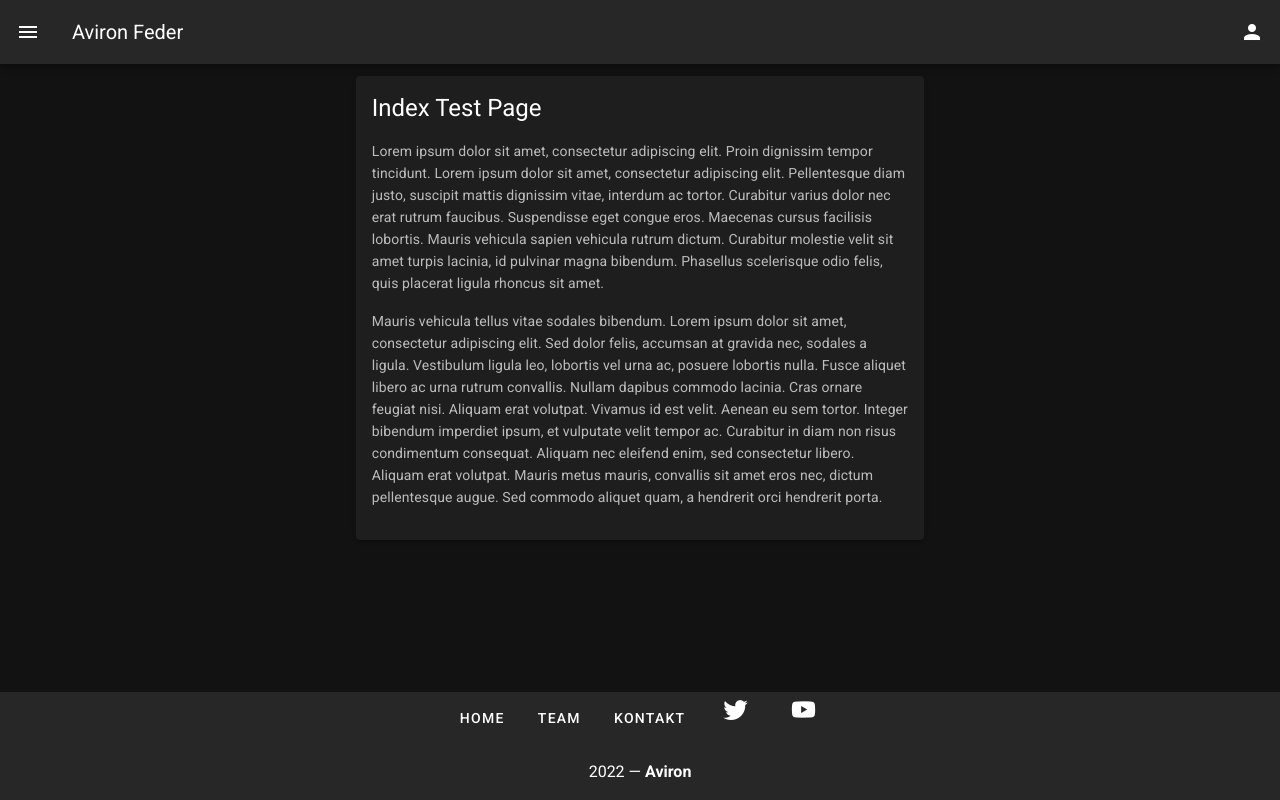
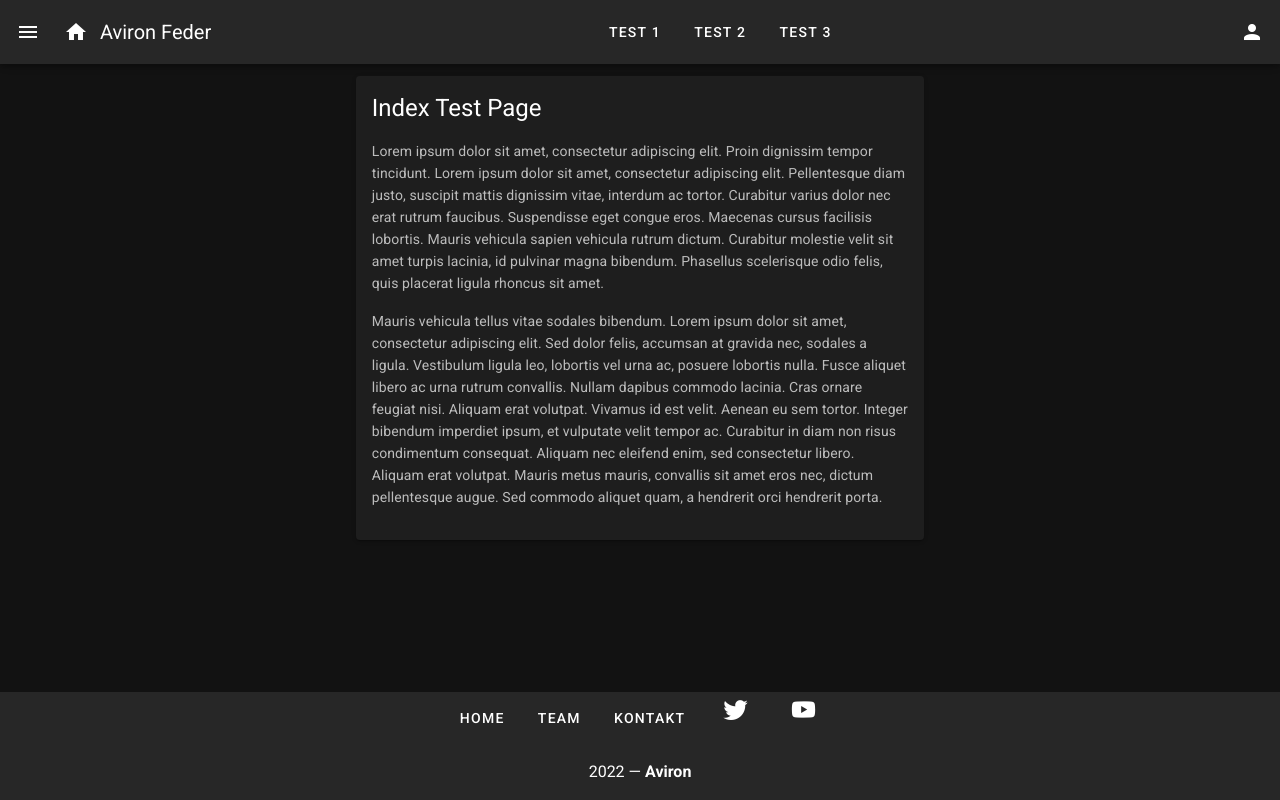
Before and after one commit to Auranord/aviron-feder, a Nuxt app: page / in a window 1280 px wide. Built offline with nearby package versions, Linux system fonts and the light colour scheme.

Commit message:
Navbar changes.

```diff
--- a/components/feder-navigation.vue
+++ b/components/feder-navigation.vue
@@ -4,7 +4,7 @@
 
     <v-navigation-drawer v-model="drawer" :clipped="clipped" fixed app >
       <v-list>
-        <v-list-item v-for="(item, i) in items" :key="i" :to="item.to" router exact >
+        <v-list-item v-for="item in drawerItems" :key="item" :to="item.to" router exact >
           <v-list-item-action>
             <v-icon>{{ item.icon }}</v-icon>
           </v-list-item-action>
@@ -16,13 +16,47 @@
     </v-navigation-drawer>
 
     <v-app-bar :clipped-left="clipped" fixed app >
+
       <v-app-bar-nav-icon @click.stop="drawer = !drawer" />
+
+      <nuxt-link to="/" >
+        <v-btn icon >
+          <v-icon>mdi-home</v-icon>
+        </v-btn>
+      </nuxt-link>
+
       <v-toolbar-title v-text="title" />
+
       <v-spacer />
+
+      <v-menu v-for="navbarItem in navbarItems" :key="navbarItem.title" offset-y>
+        <template v-slot:activator="{ on, attrs }">
+          <v-btn v-bind="attrs" v-on="on" text rounded class="my-2" >
+            {{ navbarItem.title }}
+          </v-btn>
+        </template>
+        <v-list>
+          <v-list-item v-for="dropdownItem in navbarItem.dropdownItems" :key="dropdownItem.title" >
+            <nuxt-link :to="dropdownItem.to" :key="dropdownItem.title">
+              <v-list-item-title>{{ dropdownItem.title }}</v-list-item-title>
+            </nuxt-link>
+          </v-list-item>
+        </v-list>
+      </v-menu>
+
+      <v-spacer />
+
       <v-btn icon >
         <v-icon>mdi-account</v-icon>
       </v-btn>
+
+
+
+
+
+
     </v-app-bar>
+
 
   </div>
 
@@ -35,7 +69,64 @@ export default {
       title: 'Aviron Feder',
       clipped: false,
       drawer: false,
-      items: [
+      navbarItems: [
+        {
+          title: 'Test 1',
+          to: '/test',
+          dropdownItems: [
+            {
+              title: 'Test 4',
+              to: '/test',
+            },
+            {
+              title: 'Test 5',
+              to: '/test',
+            },
+            {
+              title: 'Test 6',
+              to: '/test',
+            },
+          ],
+        },
+        {
+          title: 'Test 2',
+          to: '/test',
+          dropdownItems: [
+            {
+              title: 'Test 4',
+              to: '/test',
+            },
+            {
+              title: 'Test 5',
+              to: '/test',
+            },
+            {
+              title: 'Test 6',
+              to: '/test',
+            },
+          ],
+        },
+        {
+          title: 'Test 3',
+          to: '/test',
+          dropdownItems: [
+            {
+              title: 'Test 4',
+              to: '/test',
+            },
+            {
+              title: 'Test 5',
+              to: '/test',
+            },
+            {
+              title: 'Test 6',
+              to: '/test',
+            },
+          ],
+        },
+      ],
+
+      drawerItems: [
         {
           icon: 'mdi-apps',
           title: 'Welcome',
```
